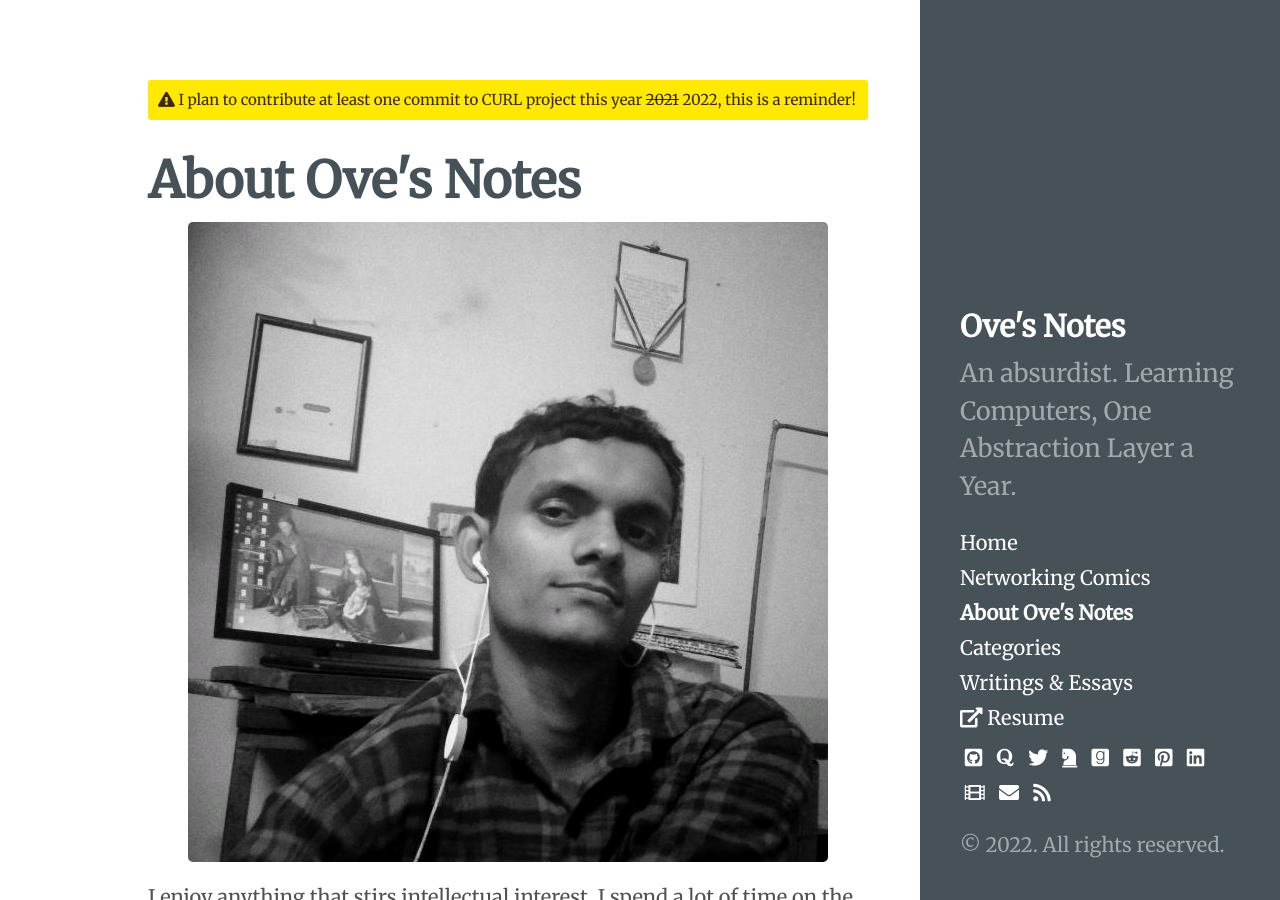
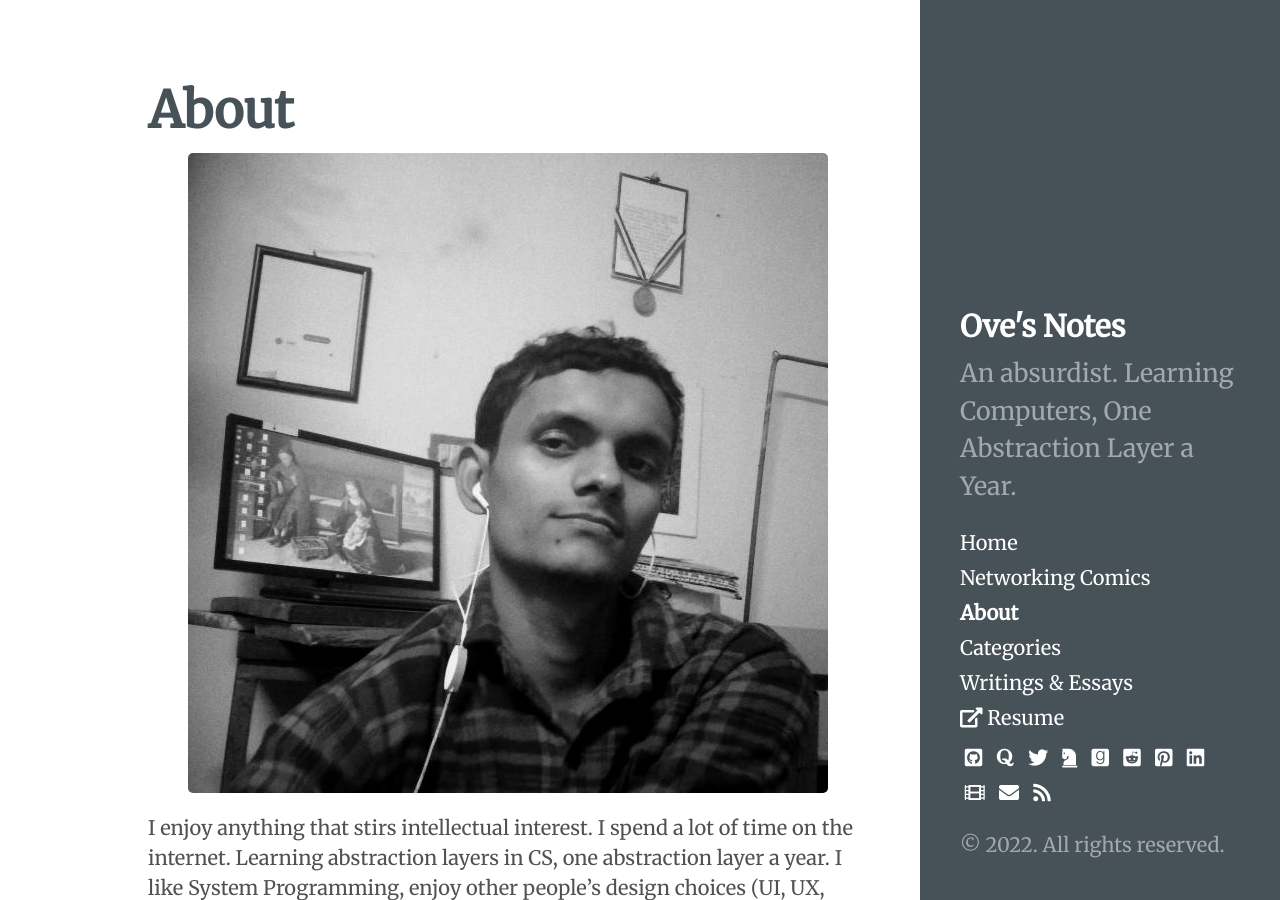
Before and after one commit to ovebepari/ovebepari.github.io, a Jekyll site: the page built from about.md, in a window 1280 px wide and 900 px high. Built offline with Jekyll 4.4.1, drawn with Linux system fonts in a browser that asks for light colours.

Commit message:
curl project notification deleted, about ove's notes -> about

```diff
--- a/_config.yml
+++ b/_config.yml
@@ -28,6 +28,6 @@ author:
 defaultpostimage: /post_images/ove.jpg
 
 # For a global message in the head
-message: "I plan to contribute at least one commit to CURL project this year <del>2021</del> 2022, this is a reminder!"
+message:
 
 exclude: []
--- a/about.md
+++ b/about.md
@@ -1,6 +1,6 @@
 ---
 layout: page
-title: About Ove's Notes
+title: About
 ---
 
 <p align="center">
```
